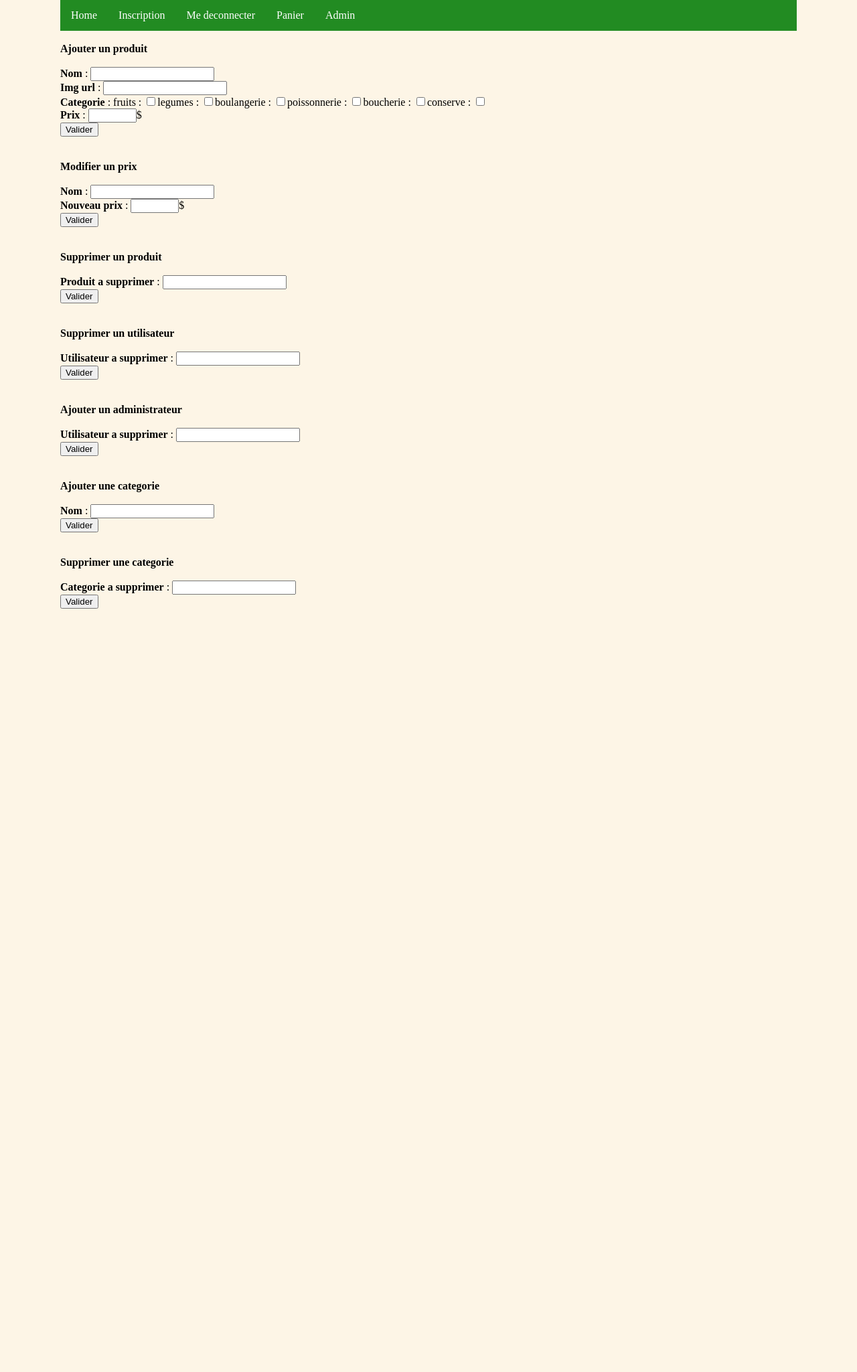
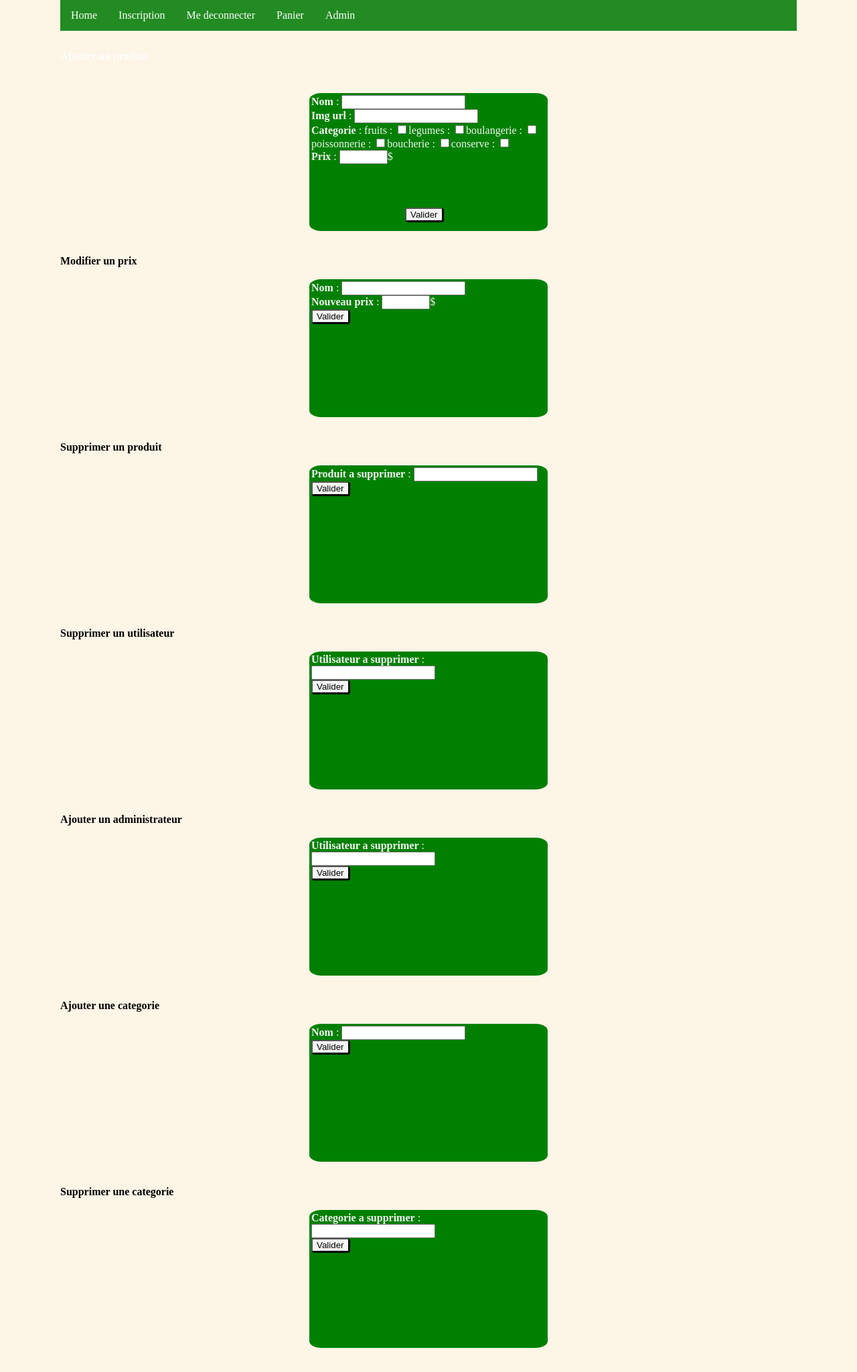
Before and after one commit to Failte21/rush000, a PHP site: page /admin.php in a window 1280 px wide. Shown: the part 96-2145 px from the top of the page at 67% size. Before the commit the page ends 1005 px from the top, so only its background shows below. Run offline with PHP 8.4, Linux system fonts and the light colour scheme; the visitor is signed in with stand-in values (Sample User, id 1); data comes from the database, SQL or seed files in the repository.

Commit message:
admin.css

```diff
--- a/admin.php
+++ b/admin.php
@@ -18,8 +18,10 @@
 	if ($_SESSION["admin"])
 	{
 ?>
+	<div id="admin">
 	<br>
-	<b>Ajouter un produit</b><br><br>
+	<div class="ajoutpr">
+		<h1>Ajouter un produit</h1><br><br>
 		<form action="admin/add_product.php" method="post">
 			<b>Nom</b> : <input type="text" name="name" required><br>
 			<b>Img url</b> : <input type="text" name="img"><br>
@@ -32,48 +34,50 @@
 			<span><?php echo $products['nom']." : "?></span>
 			<input type="checkbox" name=<?php echo $products['nom']." : ";
 		}
-?>		<br><br>
+?>			<br><br>
 			<b>Prix</b> : <input type="number" min="0" max="15" step="0.5" name="price" required>$<br>
-		<input type="submit" name="submit" value="Valider">
+			<input type="submit" id="submit" name="submit" value="Valider">
 		</form>
 		<br><br>
+	</div>
 	<b>Modifier un prix</b><br><br>
 	<form action="admin/modif_price.php" method="post">
 		<b>Nom</b> : <input type="text" name="name" required><br>
 		<b>Nouveau prix</b> : <input type="number" min="0" max="15" step="0.5" name="price" required>$<br>
-		<input type="submit" name="submit" value="Valider">
+		<input type="submit" id="submit" name="submit" value="Valider">
 	</form>
 	<br><br>
 	<b>Supprimer un produit</b><br><br>
 	<form action="admin/delete_product.php" method="post">
 		<b>Produit a supprimer</b> : <input type="text" name="name" required><br>
-		<input type="submit" name="submit" value="Valider">
+		<input type="submit" id="submit" name="submit" value="Valider">
 	</form>
 	<br><br>
 	<b>Supprimer un utilisateur</b><br><br>
 	<form action="admin/delete_user.php" method="post">
 		<b>Utilisateur a supprimer</b> : <input type="text" name="name" required><br>
-		<input type="submit" name="submit" value="Valider">
+		<input type="submit" id="submit" name="submit" value="Valider">
 	</form>
 	<br><br>
 	<b>Ajouter un administrateur</b><br><br>
 	<form action="admin/add_admin.php" method="post">
 		<b>Utilisateur a supprimer</b> : <input type="text" name="name" required><br>
-		<input type="submit" name="submit" value="Valider">
+		<input type="submit" id="submit" name="submit" value="Valider">
 	</form>
 	<br><br>
 	<b>Ajouter une categorie</b><br><br>
 	<form action="admin/add_cat.php" method="post">
 		<b>Nom</b> : <input type="text" name="name" required><br>
-		<input type="submit" name="submit" value="Valider">
+		<input type="submit" id="submit" name="submit" value="Valider">
 	</form>
 	<br><br>
 	<b>Supprimer une categorie</b><br><br>
 	<form action="admin/add_cat.php" method="post">
 		<b>Categorie a supprimer</b> : <input type="text" name="name" required><br>
-		<input type="submit" name="submit" value="Valider">
+		<input type="submit" id="submit" name="submit" value="Valider">
 	</form>
 	<br><br>
+	</div>
 </body>
 </html>
 <?php
--- a/dir-css/admin.css
+++ b/dir-css/admin.css
@@ -1,3 +1,36 @@
+#admin #submit
+{
+	border-radius: 10%;
+	background-color: #F5F5F5;
+	box-shadow: 1px 1px 1px #000000;
+}
+
+#admin form
+{
+	color: #F5F5F5;
+	position: relative;
+	margin: auto;
+	border: solid;
+	border-color: green;
+	border-radius: 5%;
+	width: 350px;
+	height: 200px;
+	background-color: green;
+}
+
+#admin .ajoutpr h1
+{
+	color: white;
+	font-size: medium;
+}
+
+#admin .ajoutpr #submit
+{
+	top: 65px;
+	left: 140px;
+	position: relative;
+}
+
 #no-admin form
 {
 	color: #F5F5F5;
```
Lines whose indentation alone changed are shown as unchanged.
